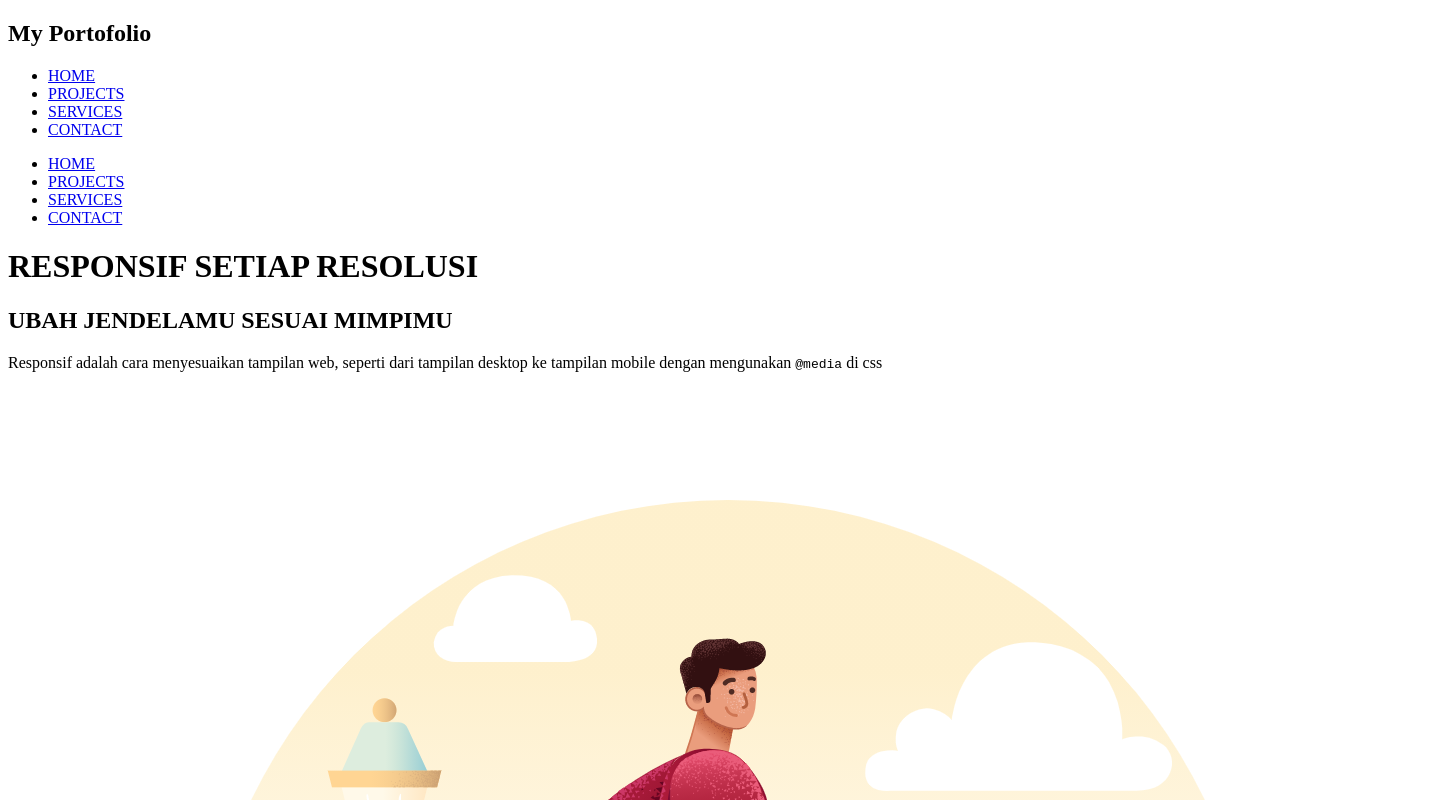
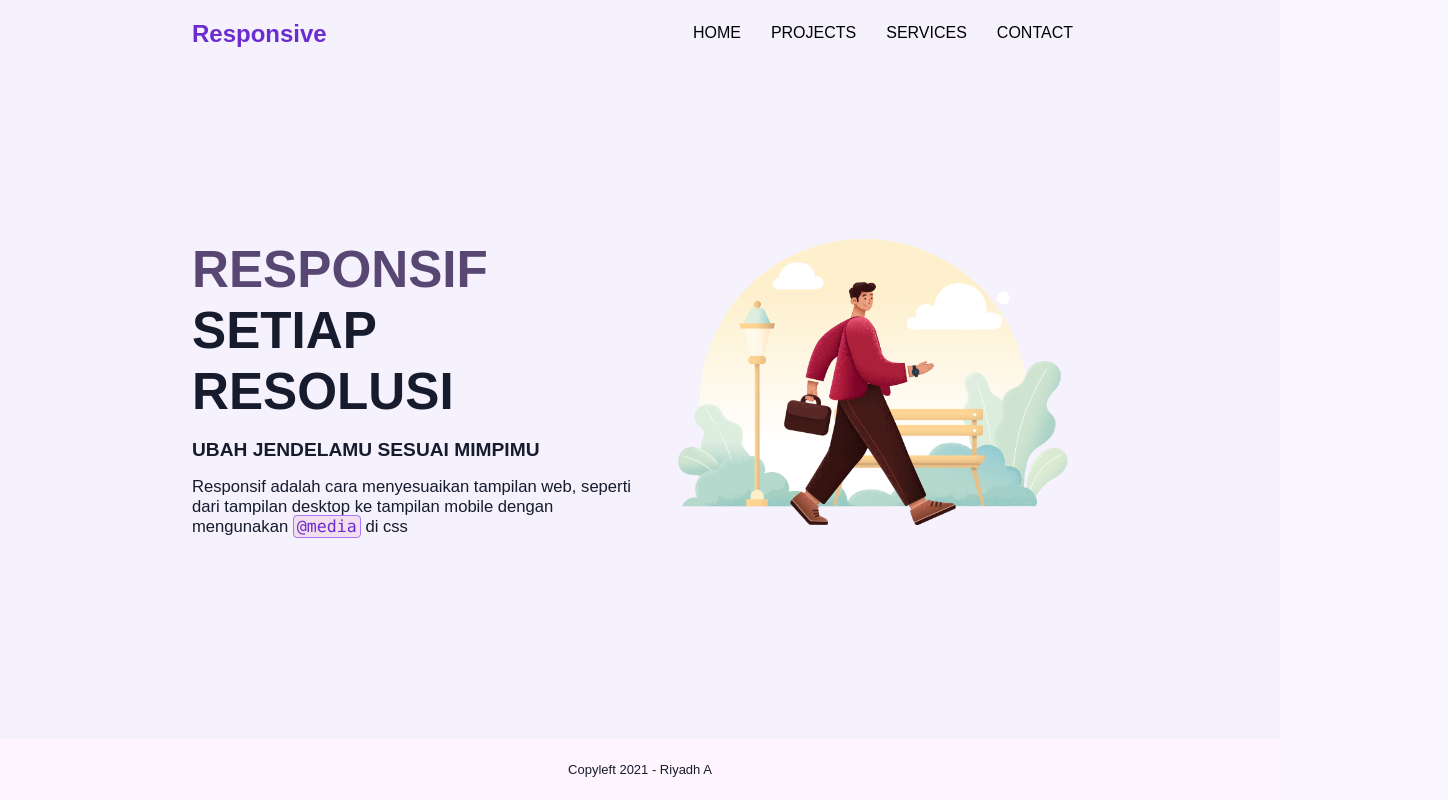
Before and after one commit to RiyadhAwwibi/responsif, a plain HTML site: page index.html in a window 1280 px wide. Shown: the top 800 px of the page, 1448 px wide, since content can reach past the window. Drawn offline with Linux system fonts and the light colour scheme.

Commit message:
modifikasi

```diff
--- a/index.html
+++ b/index.html
@@ -3,26 +3,26 @@
   <head>
     <meta charset="UTF-8" />
     <meta name="viewport" content="width=device-width, initial-scale=1.0" />
-    <title>LEVEL 3 - Responsif</title>
-    <link rel="stylesheet" type="text/css" href="level 3 style.css" />
+    <title>Learn Responsif</title>
+    <link rel="stylesheet" type="text/css" href="style.css" />
   </head>
   <body>
     <!-- NAVBAR -->
     <nav class="navbar">
         <div class="nav-container">
-            <h1 class="navbar-title">My Portofolio</h1>
+            <h1 class="navbar-title">Responsive</h1>
             <ul class="nav-items-container">
-                <li class="nav-item"><a href="Sistem Gird.html">HOME</a></li>
-                <li class="nav-item"><a href="Responsifitas.html">PROJECTS</a></li>
-                <li class="nav-item"><a href="Sistem Gird.html">SERVICES</a></li>
-                <li class="nav-item"><a href="Form Contact.html">CONTACT</a></li>
+                <li class="nav-item"><a href="#">HOME</a></li>
+                <li class="nav-item"><a href="#">PROJECTS</a></li>
+                <li class="nav-item"><a href="#">SERVICES</a></li>
+                <li class="nav-item"><a href="#">CONTACT</a></li>
             </ul>
         </div>
         <ul class="nav-items-container-mobile">
-            <li class="nav-item"><a href="Sistem Gird.html">HOME</a></li>
-            <li class="nav-item"><a href="Responsifitas.html">PROJECTS</a></li>
-            <li class="nav-item"><a href="Sistem Gird.html">SERVICES</a></li>
-            <li class="nav-item"><a href="Form Contact.html">CONTACT</a></li>
+            <li class="nav-item"><a href="#">HOME</a></li>
+            <li class="nav-item"><a href="#">PROJECTS</a></li>
+            <li class="nav-item"><a href="#">SERVICES</a></li>
+            <li class="nav-item"><a href="#">CONTACT</a></li>
         </ul>
     </nav>
     <!-- CONTENT -->
```
